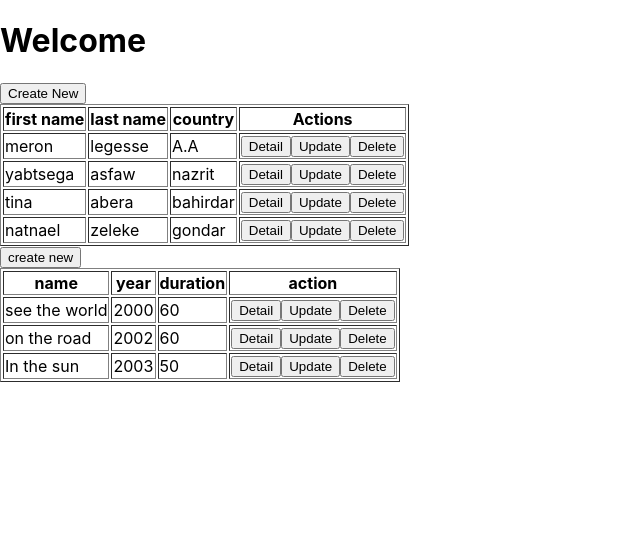
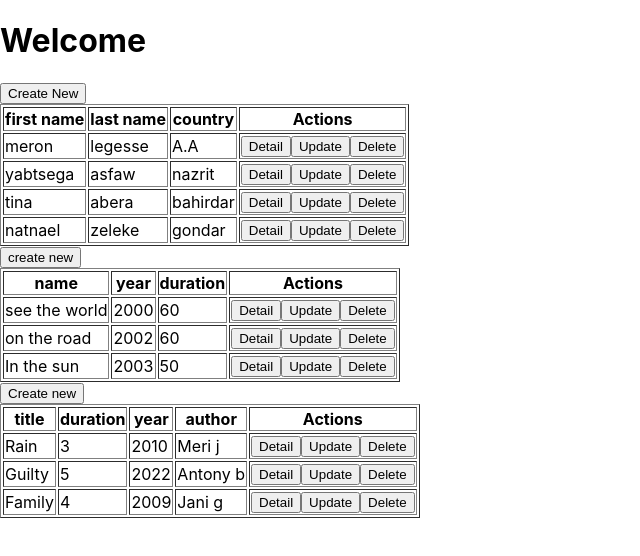
Before and after one commit to merijah/songs, a React (Create React App) app: page / in a window 1280 px wide. Shown: the top 556 px of the page, without its empty margins (0-640 px from the left). Built offline with nearby package versions, Linux system fonts and the light colour scheme.

Commit message:
create song app

```diff
--- a/src/App.tsx
+++ b/src/App.tsx
@@ -3,14 +3,20 @@ import ArtistTable from './components/ArtistTable';
 import artistsData from './mock/artists.json';
 import { IArtist } from './models/artists';
 
+
 import AlbumTable from './components/AlbumTable';
 import albumsData from './mock/album.json';
 import { IAlbum } from './models/albums';
+
+import SongTable from './components/SongTable';
+import songsdata from './mock/songs.json';
+import { ISong } from './models/songs';
 
 
 function App() {
   const [album, setAlbum] = useState<IAlbum[]>([])
   const [artists, setArtists] = useState<IArtist[]>([])
+  const [song, setSong] = useState<ISong[]>([])
   const [isLoading, setIsLoading] = useState<boolean>(false);
   const mapObject = (obj: { id?: number, firstname: string, lastname: string, country: string, about: string }[]): IArtist[] => {
     // const result: IArtist[] = [];
@@ -76,43 +82,23 @@ function App() {
       setTimeout(() => setIsLoading(false), 3000);
     }
   }, [artistsData]);
+
+  useEffect(() => {
+    if (songsdata) {
+      setIsLoading(true);
+      setSong(songsdata);
+      setTimeout(() => setIsLoading(false), 3000);
+    }
+  }, [songsdata]);
+
   return (
     <div>
       <h1>Welcome</h1>
       <ArtistTable artists={artists} isLoading={isLoading} />
       <AlbumTable albums={album} isLoading={isLoading} />
-
+      <SongTable songs={song} isloading={isLoading} />
 
     </div>
   );
 }
 export default App;
-
-//,,,,,,,,,,,,,,,,,,,,,,,,,,,,,,,,,,,,,,,,,,,,,,,,,,,,,,,,,,,,,,,,,,,,,,,,,,,,,,,,,,,,,,,,,,,,,,,,,,,,,,,,,
-
-/*import AlbumTable from './components/album';
-
-import albumsData from './mock/album.json';
-import { IAlbum } from './models/albums';
-
-function  App() {
-const [albums, setAlbum] = useState<IAlbum[]>([])
-const [isloading, setIsLoading] = useState<boolean>(false);*/
-
-
-/*useEffect(() => {
-  if (albumsData) {
-    setIalbums(_albums);
-    // setIsLoading(true);
-    // setTimeout(() => setIsLoading(false), 4000);
-  }
-}, [albumsData]);
-
-/*return (
- <div>
-   <h1>Welcome</h1>
-   <AlbumTable albums={albums} isLoading={isloading} />
-
- </div>
-);
-export default App*/
--- a/src/components/AlbumTable.tsx
+++ b/src/components/AlbumTable.tsx
@@ -15,7 +15,7 @@ const AlbumTable = (props: IAlbumComponent) => {
                         <th>name</th>
                         <th>year</th>
                         <th>duration</th>
-                        <th>action</th>
+                        <th>Actions</th>
                     </tr>
                 </thead>
                 <tbody>
--- a/src/components/SongTable.tsx
+++ b/src/components/SongTable.tsx
@@ -17,6 +17,7 @@ const SongTable = (props: ISongcomponent) => {
                         <th>duration</th>
                         <th>year</th>
                         <th>author</th>
+                        <th>Actions</th>
                     </tr>
                 </thead>
                 <tbody>
--- a/src/mock/songs.json
+++ b/src/mock/songs.json
@@ -2,22 +2,22 @@
   {
     "id":1,
     "title":"Rain",
-    "duration":"0-3mins",
-    "year":"2010",
+    "duration":3,
+    "year":2010,
     "author":"Meri j"
   },
   {
     "id":2,
     "title":"Guilty",
-    "duration":"0-5mins",
-    "year":"2022",
+    "duration":5,
+    "year":2022,
     "author":"Antony b"
   },
   {
     "id":3,
     "title":"Family",
-    "duration":"0-4mins",
-    "year":"2009",
+    "duration":4,
+    "year":2009,
     "author":"Jani g"
   }
 ]
```
